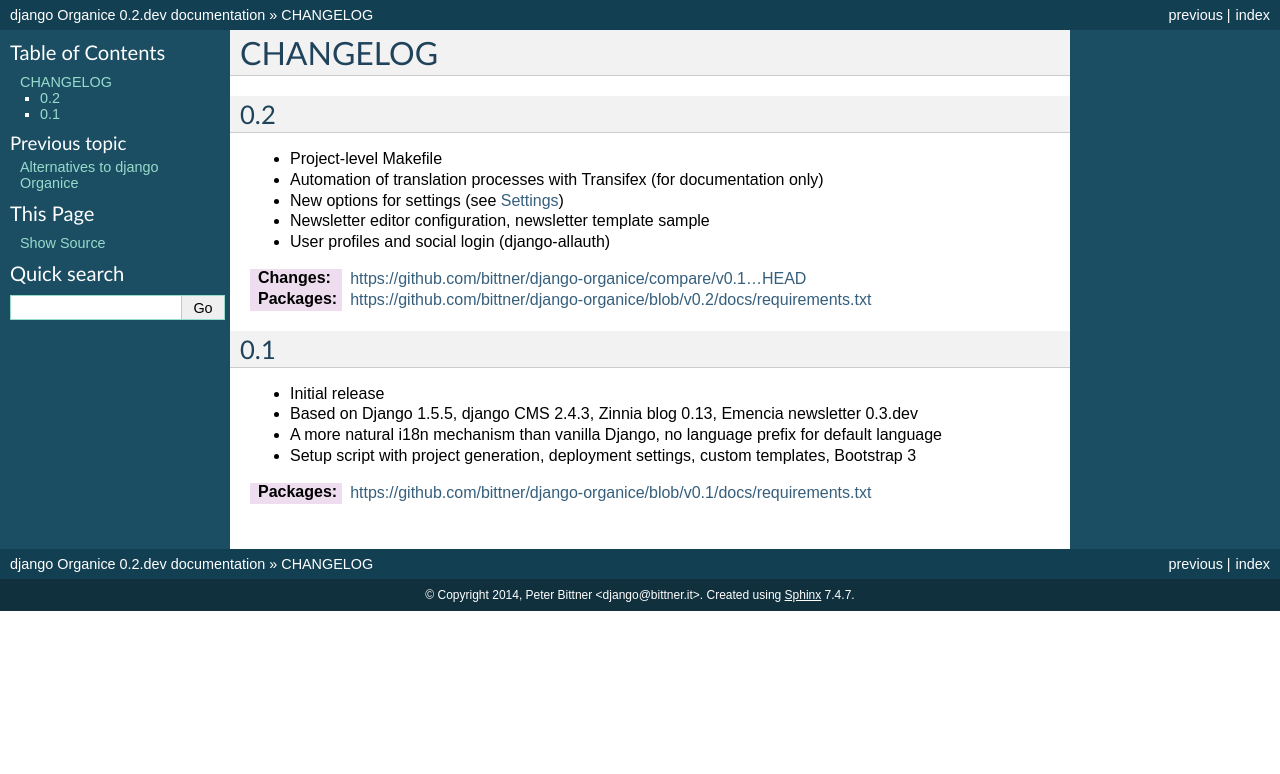
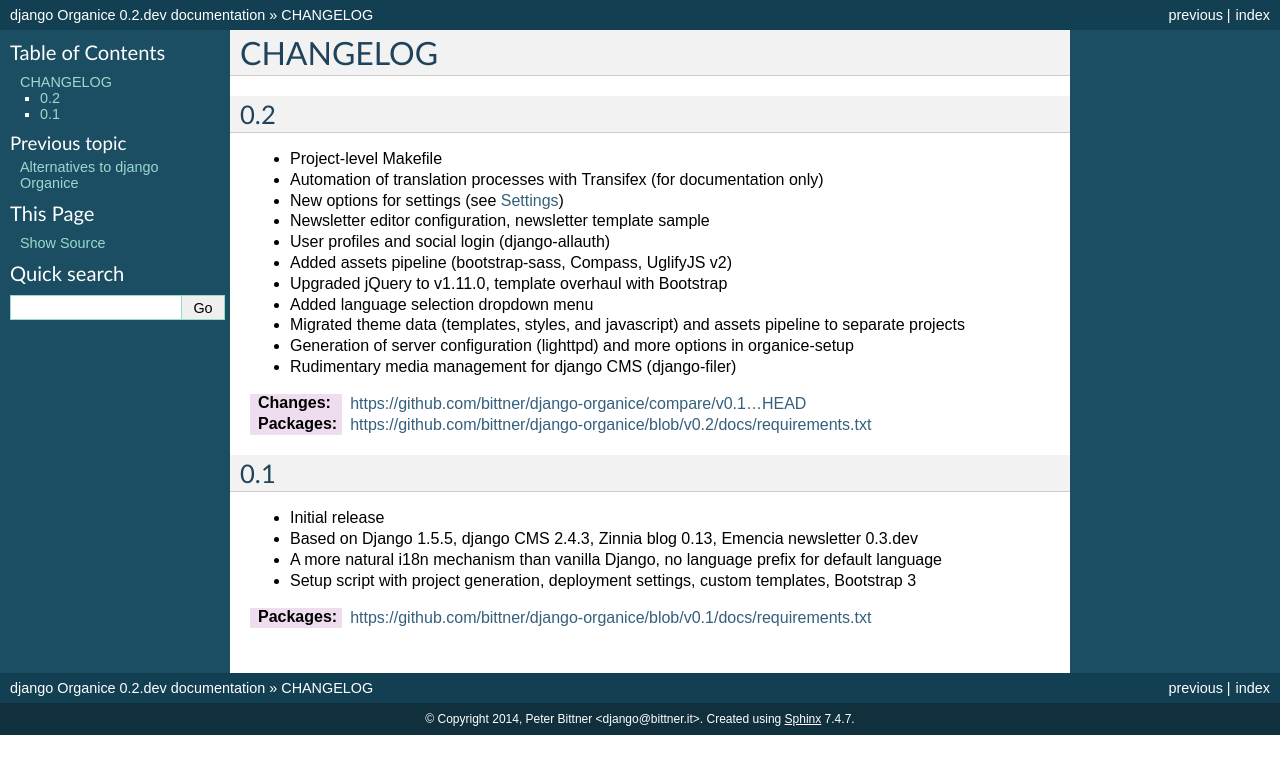
Before and after one commit to Organice/django-organice, a Sphinx documentation site: the page built from docs/changelog.rst, in a window 1280 px wide. Shown: the top 774 px of the page. Built offline with Sphinx 7.4.7, drawn with Linux system fonts in a browser that asks for light colours.

Commit message:
Updated changelog, added Open Atrium to alternatives

```diff
--- a/docs/alternatives.rst
+++ b/docs/alternatives.rst
@@ -20,6 +20,7 @@
 - Coyo_ (Java/Play, commercial, ships with source code)
 - Fairgate_ (PHP, commercial, Switzerland only)
 - `Microsoft SharePoint + Yammer`_ [1]_ (.NET + Rails, commercial)
+- `Open Atrium`_ (Drupal, open source)
 
 Cloud Competitors
 =================
@@ -35,6 +36,7 @@
 .. _Coyo: https://www.coyoapp.com/
 .. _Fairgate: http://www.pitsolutions.ch/case-studies/php/fairgate-ag/
 .. _`Microsoft SharePoint + Yammer`: http://office.microsoft.com/sharepoint/
+.. _`Open Atrium`: https://drupal.org/project/openatrium
 .. _`Bitrix24.com`: http://bitrix24.com/
 .. _`Bitrix24.de`: http://bitrix24.de/
 .. _Igloo: http://www.igloosoftware.com/
--- a/docs/changelog.rst
+++ b/docs/changelog.rst
@@ -10,6 +10,13 @@
 - New options for settings (see :ref:`settings`)
 - Newsletter editor configuration, newsletter template sample
 - User profiles and social login (django-allauth)
+- Added assets pipeline (bootstrap-sass, Compass, UglifyJS v2)
+- Upgraded jQuery to v1.11.0, template overhaul with Bootstrap
+- Added language selection dropdown menu
+- Migrated theme data (templates, styles, and javascript) and assets pipeline
+  to separate projects
+- Generation of server configuration (lighttpd) and more options in organice-setup
+- Rudimentary media management for django CMS (django-filer)
 
 :Changes: https://github.com/bittner/django-organice/compare/v0.1...HEAD
 :Packages: https://github.com/bittner/django-organice/blob/v0.2/docs/requirements.txt
```
